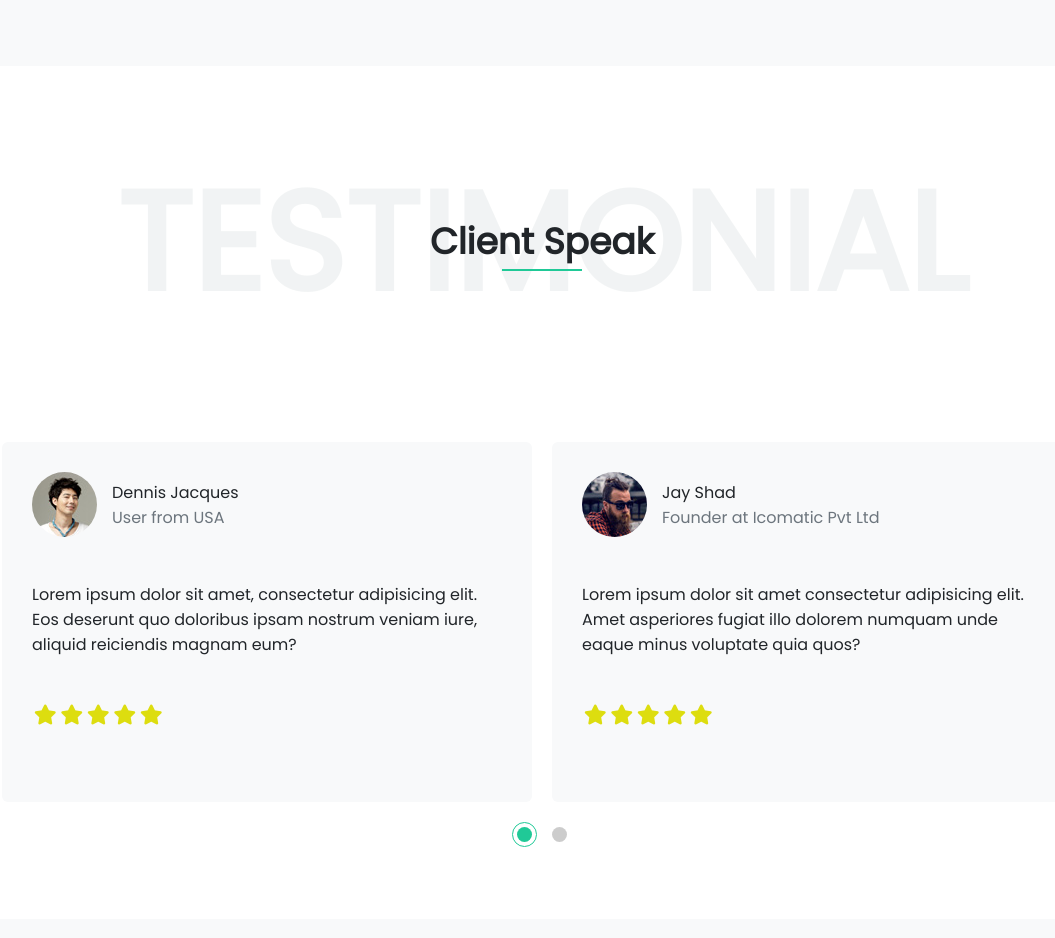
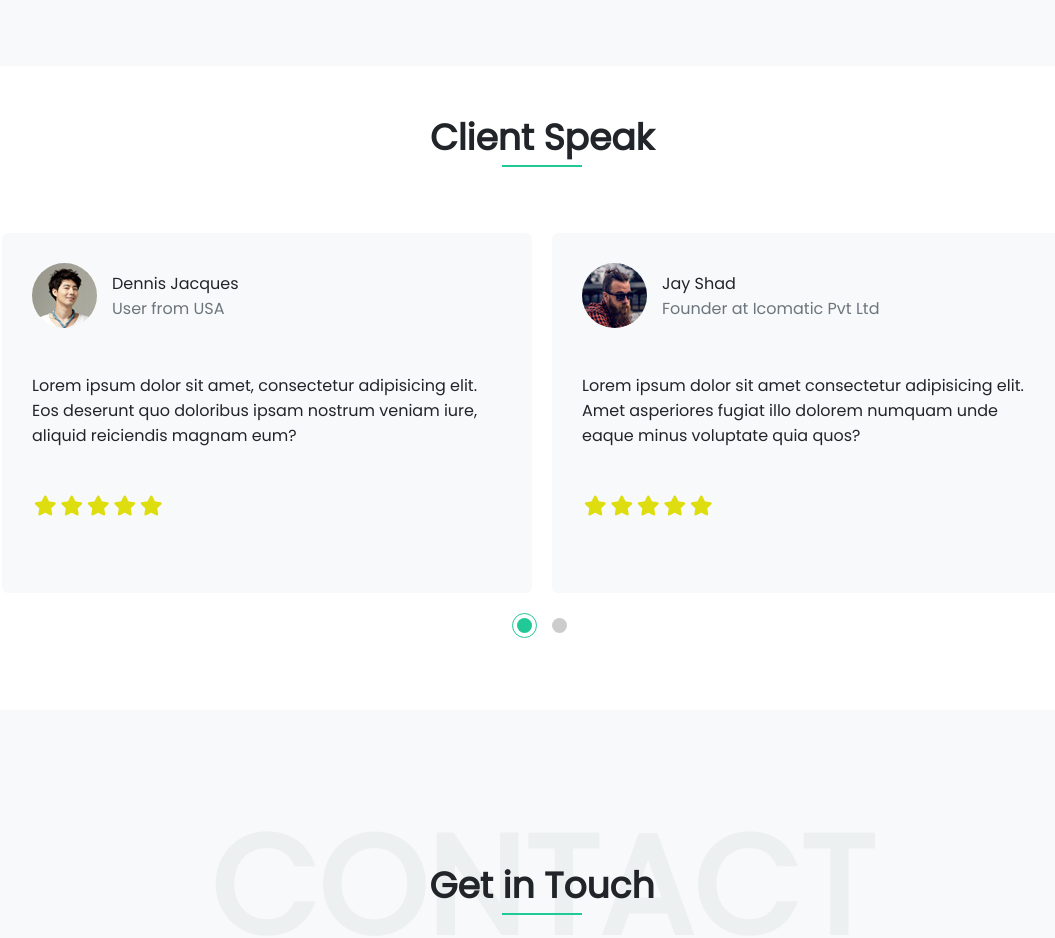
Before and after one commit to Ahmadsaidnouh/Ahmadsaidnouh.github.io, a plain HTML site: page route-projects/simon/index.html in a window 1280 px wide. Shown: the part 5560-6498 px from the top of the page, without its empty margins (98-1153 px from the left). Drawn offline with Linux system fonts and the light colour scheme.

Commit message:
updated Simon website

```diff
--- a/route-projects/simon/index.html
+++ b/route-projects/simon/index.html
@@ -342,7 +342,7 @@
 
     <section class="testi" id="testi">
         <div class="testi-head">
-            <h2>TESTIMONIAL</h2>
+            <!-- <h2>TESTIMONIAL</h2> -->
             <p>Client Speak <span></span></p>
         </div>
         <div class="testi-content">
```
